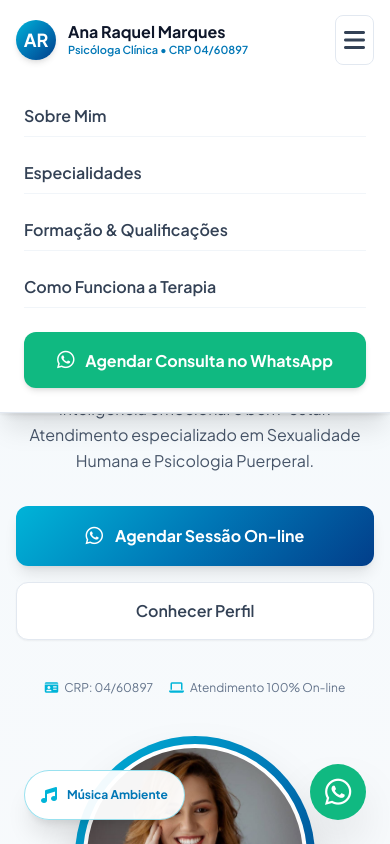
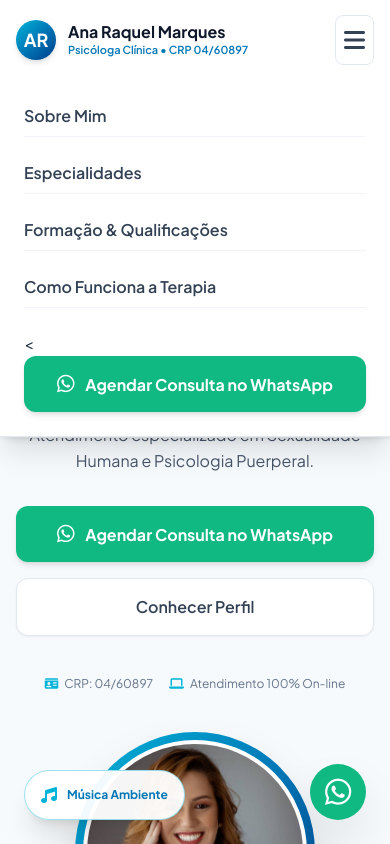
Before and after one commit to anaraquelpsicologa/anaraquel.psi, a plain HTML site: page index.html in a window 390 px wide. Both pictures are taken after a click on the button "Abrir Menu". Shown: the top 844 px of the page. Drawn offline with nearby package versions, Linux system fonts and the light colour scheme.

Commit message:
Update index.html

```diff
--- a/index.html
+++ b/index.html
@@ -101,9 +101,12 @@ src="https://www.facebook.com/tr?id=28214910211518641&ev=PageView&noscript=1"
             <a href="#formacao" class="block text-slate-700 font-semibold py-2 border-b border-slate-100 text-base">Formação & Qualificações</a>
             <a href="#como-funciona" class="block text-slate-700 font-semibold py-2 border-b border-slate-100 text-base">Como Funciona a Terapia</a>
             <div class="pt-2">
-                <a href="https://wa.me/5534997764543?text=Olá,%20gostaria%20de%20agendar%20uma%20consulta" target="_blank" class="block w-full text-center bg-emerald-500 text-white font-bold py-3.5 rounded-xl shadow-md">
-                    <i class="fa-brands fa-whatsapp text-xl mr-2"></i> Agendar Consulta no WhatsApp
-                </a>
+                <<a href="https://wa.me/5534997764543?text=Ol%C3%A1,%20gostaria%20de%20agendar%20uma%20consulta"
+   target="_blank"
+   onclick="fbq('track', 'Lead');"
+   class="block w-full text-center bg-emerald-500 text-white font-bold py-3.5 rounded-xl shadow-md">
+  <i class="fa-brands fa-whatsapp text-xl mr-2"></i> Agendar Consulta no WhatsApp
+</a>
             </div>
         </div>
     </nav>
@@ -124,9 +127,12 @@ src="https://www.facebook.com/tr?id=28214910211518641&ev=PageView&noscript=1"
                         Um espaço seguro e confidencial para desenvolver o seu autoconhecimento, inteligência emocional e bem-estar. Atendimento especializado em Sexualidade Humana e Psicologia Puerperal.
                     </p>
                     <div class="flex flex-col sm:flex-row items-center justify-center lg:justify-start gap-4 pt-2">
-                        <a href="https://wa.me/5534997764543?text=Olá,%20gostaria%20de%20mais%20informações%20sobre%20o%20atendimento" target="_blank" class="w-full sm:w-auto bg-gradient-brand hover:opacity-95 text-white font-bold px-8 py-4 rounded-xl shadow-lg hover:shadow-xl transition-all text-center flex items-center justify-center gap-3">
-                            <i class="fa-brands fa-whatsapp text-xl"></i> Agendar Sessão On-line
-                        </a>
+                       <a href="https://wa.me/5534997764543?text=Ol%C3%A1,%20gostaria%20de%20agendar%20uma%20consulta"
+   target="_blank"
+   onclick="fbq('track', 'Lead');"
+   class="block w-full text-center bg-emerald-500 text-white font-bold py-3.5 rounded-xl shadow-md">
+  <i class="fa-brands fa-whatsapp text-xl mr-2"></i> Agendar Consulta no WhatsApp
+</a>
                         <a href="#sobre" class="w-full sm:w-auto bg-white hover:bg-slate-100 text-slate-700 font-semibold px-8 py-4 rounded-xl border border-slate-200 shadow-sm transition-all text-center">
                             Conhecer Perfil
                         </a>
@@ -331,7 +337,7 @@ src="https://www.facebook.com/tr?id=28214910211518641&ev=PageView&noscript=1"
                     </div>
                     <h3 class="text-xl font-bold text-slate-900 mb-3">Agendamento</h3>
                     <p class="text-slate-600 text-sm leading-relaxed">
-                        Entre em contacto através do WhatsApp. Verificamos a disponibilidade para atendimentos no período da tarde ou da noite.
+                        Entre em contato pelo WhatsApp. Verificamos a disponibilidade para atendimentos no período da tarde ou da noite.
                     </p>
                 </div>
 
```
